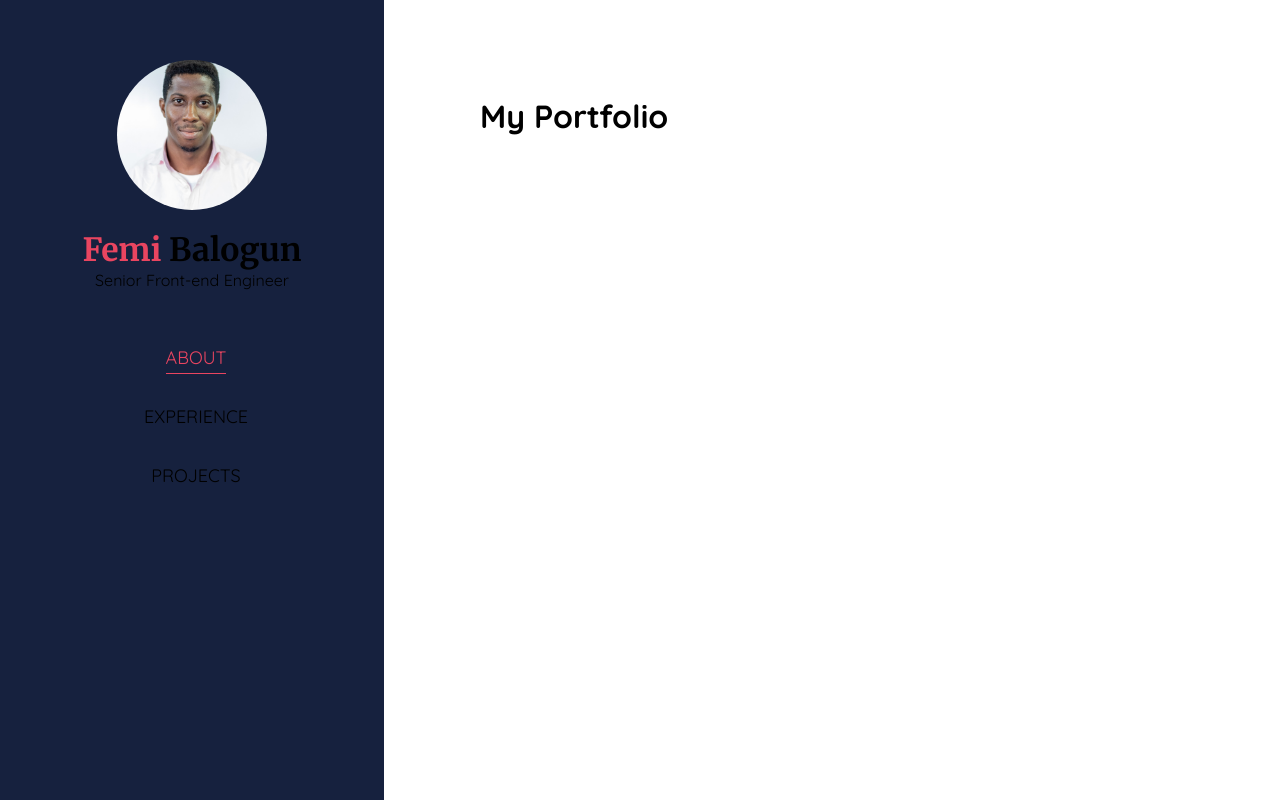
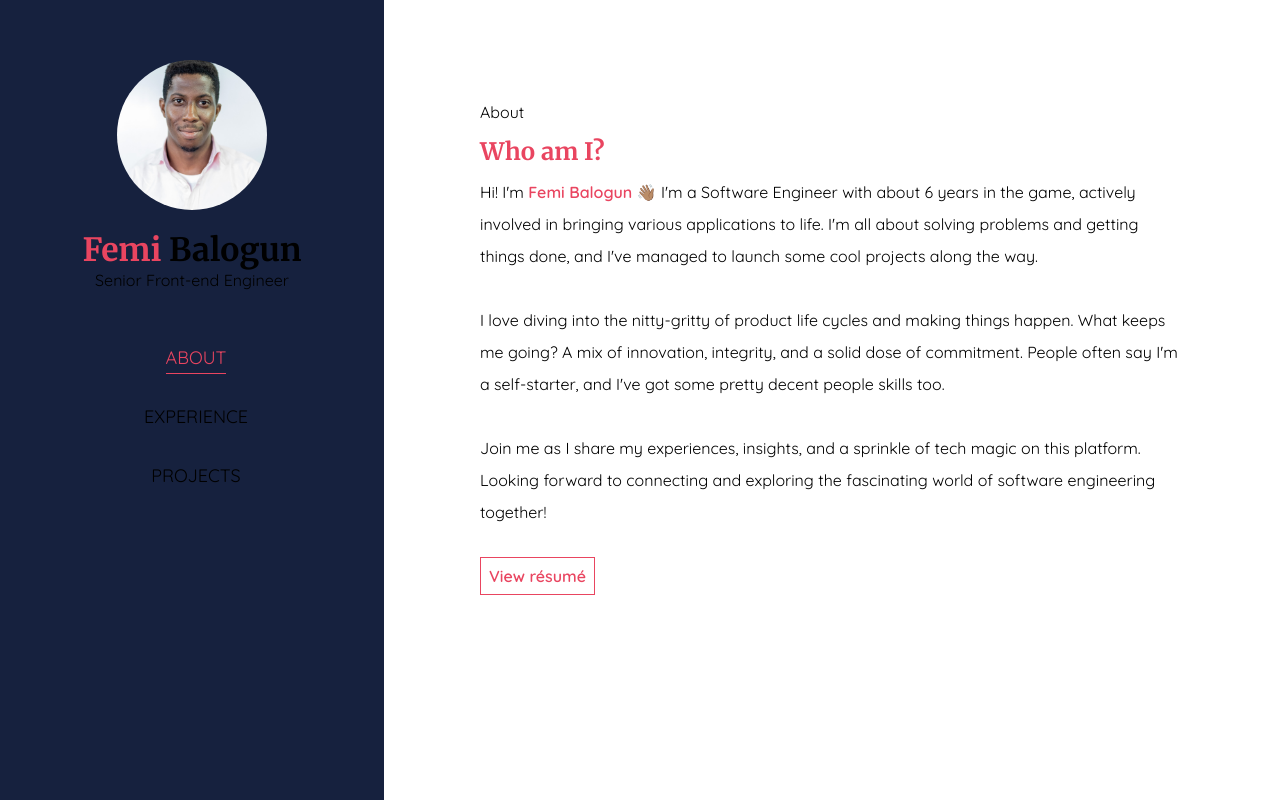
Before and after one commit to phembarl/portfolio-v2, a Next.js app: page / in a window 1280 px wide. Built offline with nearby package versions, Linux system fonts and the light colour scheme; some icons are missing.

Commit message:
add about section

```diff
--- a/src/app/page.tsx
+++ b/src/app/page.tsx
@@ -1,4 +1,4 @@
-import Image from 'next/image';
+import About from '@/components/AboutSection';
 import styles from './page.module.scss';
 import Sidebar from '@/components/Sidebar';
 
@@ -7,7 +7,7 @@ export default function Home() {
     <main className={styles.main}>
       <Sidebar />
       <div>
-        <h1>My Portfolio</h1>
+        <About />
       </div>
     </main>
   );
--- /dev/null
+++ b/src/components/AboutSection/index.tsx
@@ -0,0 +1,41 @@
+import { merriweather } from '@/app/fonts';
+import style from './style.module.scss';
+
+const About = () => {
+  return (
+    <div className={style.aboutSection}>
+      <p>About</p>
+      <h2 className={`colored-text ${merriweather.className}`}>Who am I?</h2>
+
+      <p>
+        Hi! I&apos;m <span className="colored-text bold">Femi Balogun</span> 👋🏽
+        I&apos;m a Software Engineer with about 6 years in the game, actively
+        involved in bringing various applications to life. I&apos;m all about
+        solving problems and getting things done, and I&apos;ve managed to
+        launch some cool projects along the way.
+        <br />
+        <br />I love diving into the nitty-gritty of product life cycles and
+        making things happen. What keeps me going? A mix of innovation,
+        integrity, and a solid dose of commitment. People often say I&apos;m a
+        self-starter, and I&apos;ve got some pretty decent people skills too.
+        <br />
+        <br />
+        Join me as I share my experiences, insights, and a sprinkle of tech
+        magic on this platform. Looking forward to connecting and exploring the
+        fascinating world of software engineering together!
+      </p>
+
+      <br />
+
+      <a
+        href="/resume.pdf"
+        target="_blank"
+        className={`bold ${style.resumeLink}`}
+      >
+        View résumé
+      </a>
+    </div>
+  );
+};
+
+export default About;
--- /dev/null
+++ b/src/components/AboutSection/style.module.scss
@@ -0,0 +1,15 @@
+.aboutSection {
+  line-height: 2;
+
+  .resumeLink {
+    color: #e94560;
+    border: 1px solid #e94560;
+    padding: 0.5rem;
+    transition: all 0.4s;
+
+    &:hover {
+      color: #fff;
+      background-color: #e94560;
+    }
+  }
+}
--- a/src/components/Sidebar/index.tsx
+++ b/src/components/Sidebar/index.tsx
@@ -1,6 +1,6 @@
 'use client';
 
-import React, { useState } from 'react';
+import { useState } from 'react';
 import style from './style.module.scss';
 import Image from 'next/image';
 import { merriweather } from '@/app/fonts';
--- a/src/styles/globals.scss
+++ b/src/styles/globals.scss
@@ -18,7 +18,11 @@ a {
 }
 
 .colored-text {
-  color: #e94560;
+  color: $secondaryColor;
+}
+
+.bold {
+  font-weight: 600;
 }
 
 @media (prefers-color-scheme: dark) {
--- a/src/styles/variables.scss
+++ b/src/styles/variables.scss
@@ -1,2 +1,2 @@
 $primaryColor: #0f172a;
-// $secondaryColor: #7e51ff;
+$secondaryColor: #e94560;
```
Also changed, not shown: 1 other file (tests, documents, lock files or other folders).
